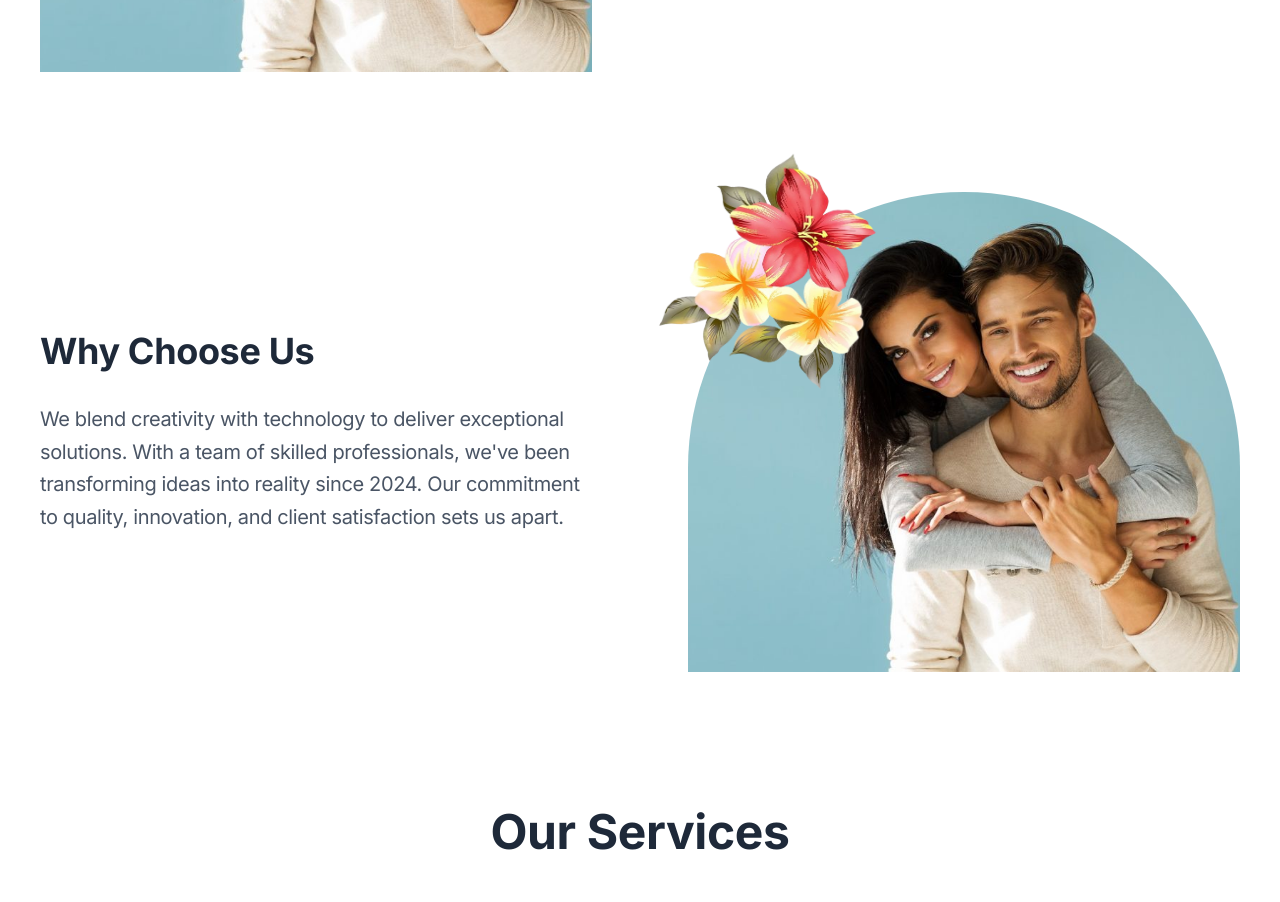
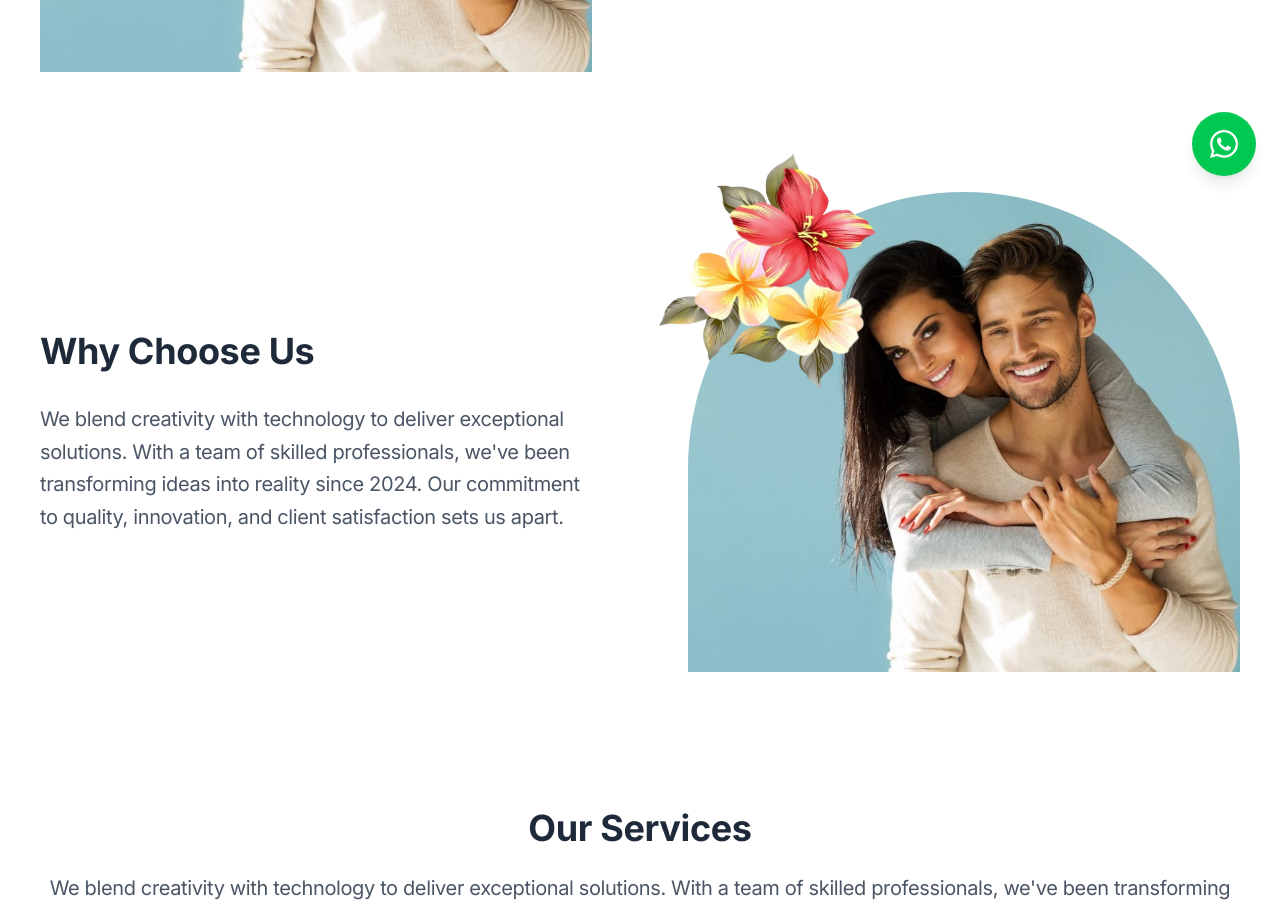
Before and after one commit to triovation-co/Triovation, a React (Vite) app: page / in a window 1280 px wide. Shown: the part 600-1502 px from the top of the page. Built offline with nearby package versions, Linux system fonts and the light colour scheme.

Commit message:
Added whatsapp button on every page

```diff
--- a/package.json
+++ b/package.json
@@ -15,6 +15,7 @@
     "lucide-react": "^0.540.0",
     "react": "^19.1.1",
     "react-dom": "^19.1.1",
+    "react-icons": "^5.5.0",
     "react-router-dom": "^7.8.1"
   },
   "devDependencies": {
--- a/src/components/Footer.jsx
+++ b/src/components/Footer.jsx
@@ -65,7 +65,7 @@ const Footer = () => {
       {/* Footer Section */}
       <footer className="bg-gray-50 text-gray-700 mt-20">
         <div className="container mx-auto max-w-[1600px] px-4 sm:px-6 lg:px-8 2xl:px-12 py-10
-                grid grid-cols-1 sm:grid-cols-2 lg:grid-cols-4 gap-10 md:gap-20 lg:gap-30 2xl:gap-40">
+                grid grid-cols-2 sm:grid-cols-2 lg:grid-cols-4 gap-10 md:gap-20 lg:gap-30 2xl:gap-40">
           {/* Column 1 - Logo & Contact */}
           <div>
             <img src={Logo} alt="Logo" className="h-12 w-auto mb-4 -ml-1" />
--- /dev/null
+++ b/src/components/whatsapp.jsx
@@ -0,0 +1,27 @@
+import React from "react";
+import { FaWhatsapp } from "react-icons/fa";
+
+const WhatsAppButton = ({ phoneNumber = "", message = "Test" }) => {
+  const handleClick = () => {
+    const url = `https://wa.me/${phoneNumber}?text=${encodeURIComponent(message)}`;
+    window.open(url, "_blank");
+  };
+
+  return (
+    <button
+      onClick={handleClick}
+      className="fixed bottom-4 right-4 md:bottom-6 md:right-6
+        flex items-center justify-center
+        bg-green-500 hover:bg-green-600
+        text-white shadow-lg rounded-full
+        w-14 h-14 md:w-16 md:h-16
+        transition-all duration-300 ease-in-out
+        hover:scale-110"
+      aria-label="Chat on WhatsApp"
+    >
+      <FaWhatsapp size={32} />
+    </button>
+  );
+};
+
+export default WhatsAppButton;
--- a/src/pages/About.jsx
+++ b/src/pages/About.jsx
@@ -2,6 +2,7 @@ import React from "react";
 import img from "../assets/image1.jpg";
 import flower from "../assets/flower.png";
 import design from "../assets/design.jpg";
+import WhatsAppButton from "../components/whatsapp";
 
 const About = () => {
   return (
@@ -118,6 +119,7 @@ const About = () => {
             </div>
           </div>
         </section>
+        <WhatsAppButton />
       </div>
     </>
   );
--- a/src/pages/Home.jsx
+++ b/src/pages/Home.jsx
@@ -1,6 +1,7 @@
 import React from "react";
 import img from "../assets/image1.jpg"; // Main image
 import flower from "../assets/flower.png"; // Decorative graphic
+import WhatsAppButton from "../components/whatsapp";
 
 const Home = () => {
   const services = [
@@ -105,10 +106,10 @@ const Home = () => {
 
         {/* Services Section */}
         <section className="container mx-auto px-4 sm:px-6 md:px-8 lg:px-12 py-10 sm:py-12 md:py-16 lg:py-20 xl:py-24 text-center">
-          <h1 className="text-xl sm:text-2xl md:text-3xl lg:text-4xl xl:text-5xl font-bold mb-4 sm:mb-6 text-gray-800">
+          <h1 className="text-3xl lg:text-4xl xl:text-4xl font-bold font-bold mb-4 sm:mb-6 text-gray-800">
             Our Services
           </h1>
-          <p className="max-w-2xl mx-auto text-gray-600 text-xs sm:text-sm md:text-base lg:text-lg xl:text-xl leading-relaxed mb-8 lg:mb-12  xl:mt-10">
+          <p className="text-gray-600 text-lg lg:text-xl xl:text-xl leading-relaxed mb-10 sm:mb-12 md:mb-16 lg:mb-20">
             We blend creativity with technology to deliver exceptional
             solutions. With a team of skilled professionals, we've been
             transforming ideas into reality since 2024. Our commitment to
@@ -122,7 +123,7 @@ const Home = () => {
                 {/* Service Thumbnails */}
                 <div
                   className="rounded-t-full overflow-hidden
-                            w-28 h-28
+                            w-40 h-40
                             sm:w-50 sm:h-60
                             md:w-50 md:h-55
                             lg:w-60 lg:h-60
@@ -135,13 +136,14 @@ const Home = () => {
                     className="w-full h-full object-cover"
                   />
                 </div>
-                <p className="text-sm sm:text-base md:text-lg lg:text-xl xl:text-2xl font-semibold text-gray-800">
+                <p className="text-lg sm:text-base md:text-lg lg:text-xl xl:text-2xl font-semibold text-gray-800">
                   {service}
                 </p>
               </div>
             ))}
           </div>
         </section>
+        <WhatsAppButton />
       </div>
     </>
   );
--- a/src/pages/Products.jsx
+++ b/src/pages/Products.jsx
@@ -2,6 +2,7 @@ import React, { useState, useRef, useEffect } from "react";
 import { Link } from "react-router-dom";
 import { ChevronDown, ChevronUp } from "lucide-react";
 import ProductSection from "../components/ProductSection.jsx";
+import WhatsAppButton from "../components/whatsapp.jsx";
 
 import {
   sections,
@@ -314,7 +315,9 @@ const Products = () => {
         />
 
       </div>
+      <WhatsAppButton />
     </main>
+
   );
 };
 
```
Also changed, not shown: 1 other file (tests, documents, lock files or other folders).
